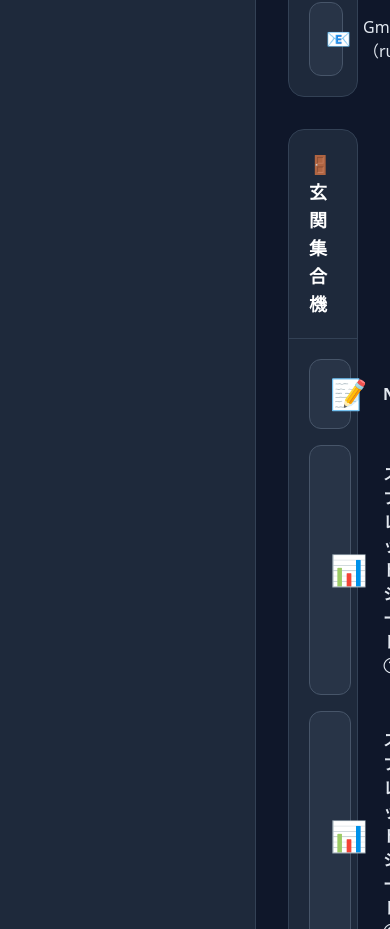
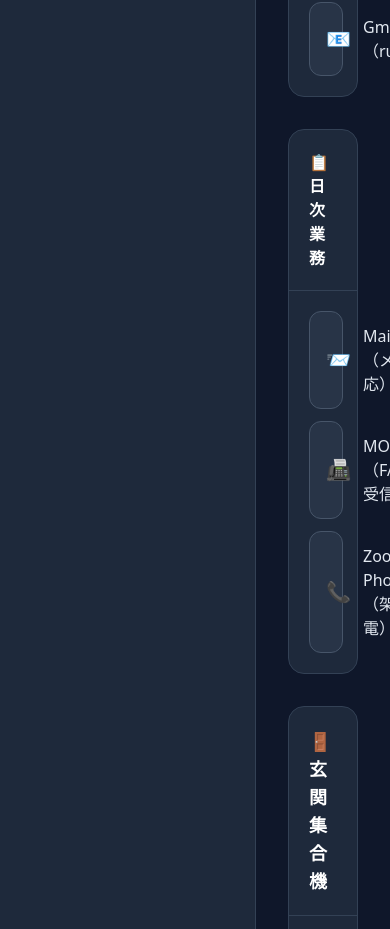
Before and after one commit to fyoneyone9-cyber/kujira-support, a Next.js app: page /dashboard in a window 390 px wide. Shown: the part 2060-2989 px from the top of the page. Built offline with nearby package versions, Linux system fonts and the light colour scheme; no server answers.

Commit message:
dashboard: 日次業務セクション追加（MailDealer/MOVfax/Zoom Phone）

```diff
--- a/src/app/(app)/dashboard/page.tsx
+++ b/src/app/(app)/dashboard/page.tsx
@@ -99,6 +99,32 @@ export default async function DashboardPage() {
         </div>
       </div>
 
+      {/* 日次業務 */}
+      <div className="bg-slate-800 rounded-2xl border border-slate-700 mb-8">
+        <div className="p-5 border-b border-slate-700">
+          <h2 className="text-base font-semibold text-white">📋 日次業務</h2>
+        </div>
+        <div className="grid grid-cols-1 sm:grid-cols-2 gap-3 p-5">
+          {[
+            { label: 'MailDealer（メール対応）', url: 'https://mdjack.maildealer.jp/index.php', icon: '📨' },
+            { label: 'MOVfax（FAX受信）', url: 'https://movfax.lcloud.jp/', icon: '📠' },
+            { label: 'Zoom Phone（架電）', url: 'https://app.zoom.us/wc/phone', icon: '📞' },
+          ].map((link) => (
+            <a
+              key={link.url}
+              href={link.url}
+              target="_blank"
+              rel="noopener noreferrer"
+              className="flex items-center gap-3 px-4 py-3 bg-slate-700/50 hover:bg-slate-700 border border-slate-600 hover:border-slate-500 rounded-xl transition-colors group"
+            >
+              <span className="text-xl">{link.icon}</span>
+              <span className="text-base text-slate-200 group-hover:text-white transition-colors font-medium">{link.label}</span>
+              <span className="ml-auto text-slate-500 group-hover:text-slate-300 transition-colors text-xs">↗</span>
+            </a>
+          ))}
+        </div>
+      </div>
+
       {/* 玄関集合機 */}
       <div className="bg-slate-800 rounded-2xl border border-slate-700 mb-8">
         <div className="p-5 border-b border-slate-700">
```
